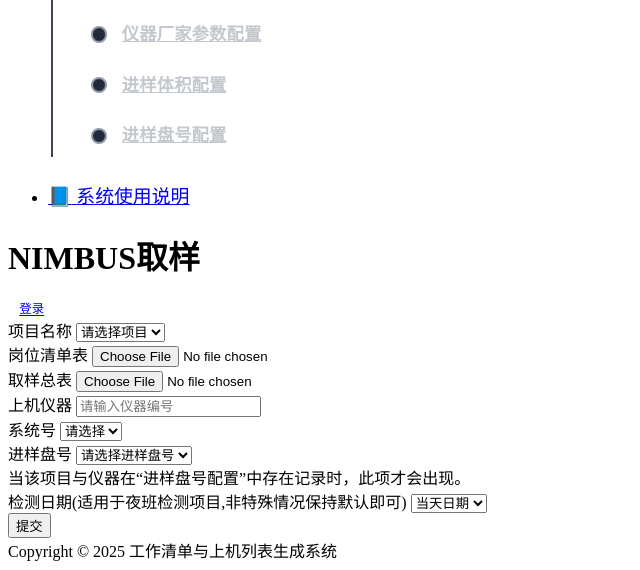
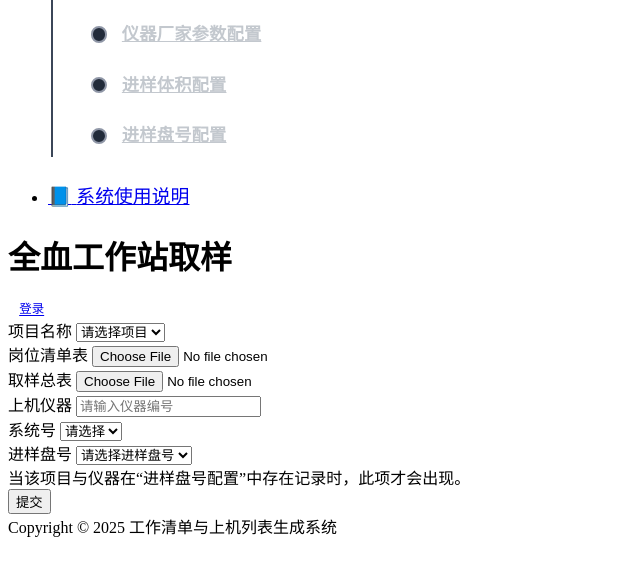
Before and after one commit to bbl-tech1020/worklist_generate_system, a Django app: page /dashboard/frontend_entry/WholeBloodWorkstation_sampling/ in a window 1280 px wide. Shown: the part 433-1003 px from the top of the page, without its empty margins (0-640 px from the left). After the commit the page ends 970 px from the top, so only its background shows below. Run offline with Django 5.2, Linux system fonts and the light colour scheme; data that the repository does not hold is empty; some libraries are stand-ins or nearby versions.

Commit message:
'20260205'

```diff
--- a/dashboard/templates/dashboard/export_pdf.html
+++ b/dashboard/templates/dashboard/export_pdf.html
@@ -196,8 +196,7 @@
 
                     <th colspan="2" style="text-align:left;">板号：{{ header.plate_no }}</th>
 
-                    <th colspan="3" style="text-align:left;">检测仪器编号：{{ header.instrument_num }} - {{ header.systerm_num
-                        }}</th>
+                    <th colspan="3" style="text-align:left;">检测仪器编号：{{ header.instrument_num }} - {{ header.systerm_num }}</th>
 
                     <th colspan="2" style="text-align:left;">上机盘号：</th>
                     <th colspan="2" style="text-align:left;">{{ header.injection_plate }}</th>
--- a/dashboard/templates/dashboard/sampling/WholeBloodWorkstation.html
+++ b/dashboard/templates/dashboard/sampling/WholeBloodWorkstation.html
@@ -3,7 +3,7 @@
 {% block header %}
 <header class="navbar navbar-expand-md navbar-light d-print-none">
   <div class="container-fluid">
-    <h1 class="navbar-brand">NIMBUS取样</h1>
+    <h1 class="navbar-brand">全血工作站取样</h1>
   </div>
   {% include "dashboard/partials/user_toolbar.html" %}
 </header>
@@ -59,15 +59,6 @@
             <option value="">请选择进样盘号</option>
           </select>
           <div class="form-text">当该项目与仪器在“进样盘号配置”中存在记录时，此项才会出现。</div>
-        </div>
-
-        <!-- 检测日期 -->
-        <div class="mb-3">
-          <label class="form-label">检测日期(适用于夜班检测项目,非特殊情况保持默认即可)</label>
-          <select class="form-select" id="testing_day" name="testing_day">
-            <option value="today">当天日期</option>
-            <option value="tomorrow">明天日期</option>
-        </select>
         </div>
 
         <div class="mt-4">
```
Also changed, not shown: dashboard/templates/dashboard/file_replace.html (+18 -1 lines).
